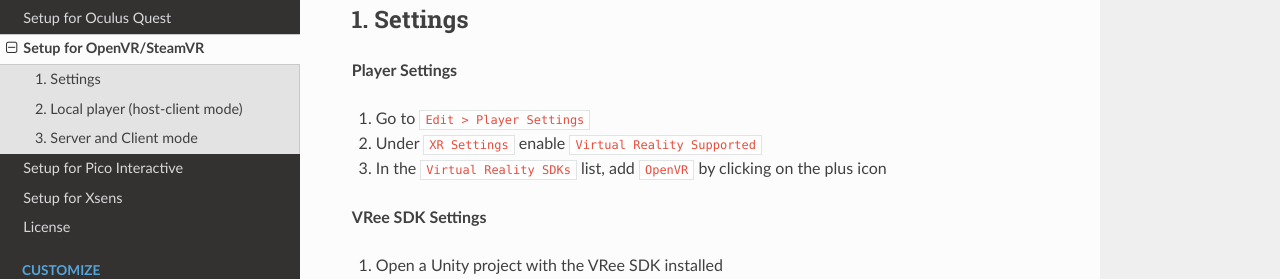
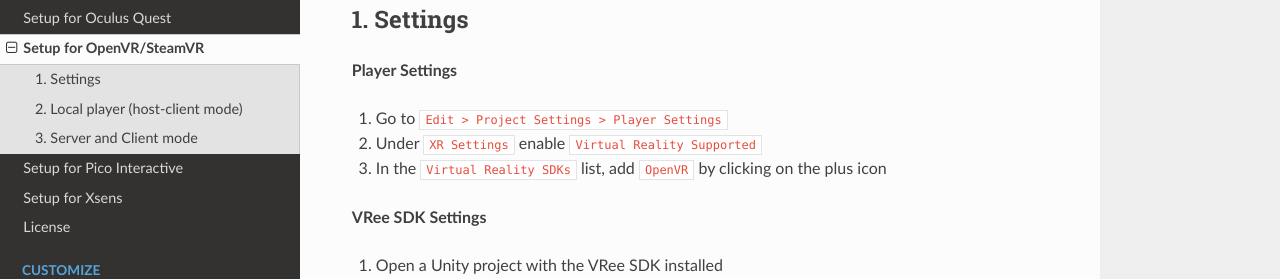
Before and after one commit to vree-sdk/documentation, an MkDocs documentation site: the page built from docs/getting-started-openvr.md, in a window 1280 px wide and 1114 px high. Shown: the part 205-484 px from the top of the window. Built offline with MkDocs 1.6.1, drawn with Linux system fonts in a browser that asks for light colours; nearby versions of some CDN libraries.

Commit message:
+ Project Settings to OpenVR documentation

```diff
--- a/docs/getting-started-openvr.md
+++ b/docs/getting-started-openvr.md
@@ -6,7 +6,7 @@
 
 **Player Settings**
 
-  1. Go to `Edit > Player Settings`
+  1. Go to `Edit > Project Settings > Player Settings`
   1. Under `XR Settings` enable `Virtual Reality Supported`
   1. In the `Virtual Reality SDKs` list, add `OpenVR` by clicking on the plus icon
 
```
